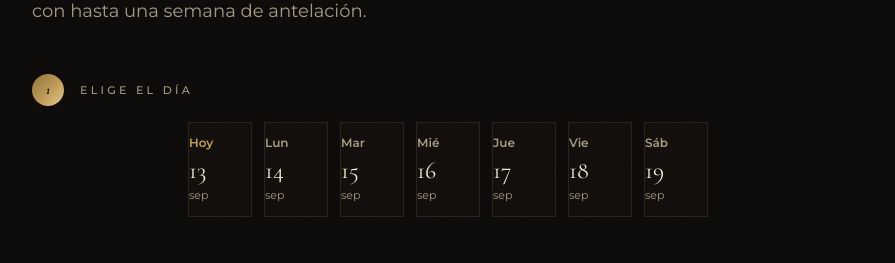
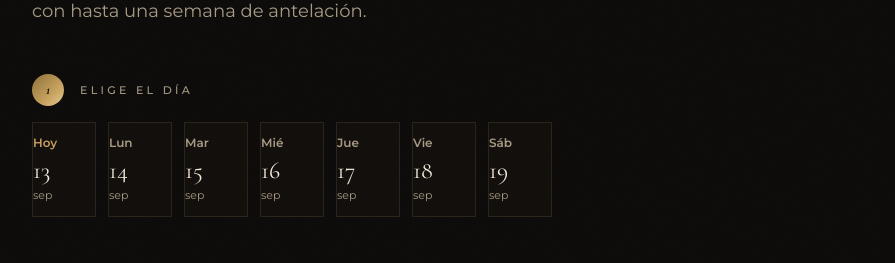
Before and after one commit to Nagomu26/your-barber-luxe, a React (Vite) app: page / in a window 1280 px wide. Shown: the part 3780-4043 px from the top of the page, without its empty margins (192-1087 px from the left). Built offline with nearby package versions, Linux system fonts and the light colour scheme; no server answers.

Commit message:
Fix: dias de reserva en fila unica alineada a izquierda con scroll

```diff
--- a/src/components/site/Booking.tsx
+++ b/src/components/site/Booking.tsx
@@ -254,7 +254,7 @@ export function Booking({ onOpenLegal }: { onOpenLegal: (docId: LegalDocId) => v
           <Reveal>
             <Paso numero={1} titulo="Elige el día">
               <div
-                className="flex flex-wrap justify-center gap-3"
+                className="flex gap-3 overflow-x-auto pb-2"
                 role="listbox"
                 aria-label="Selecciona un día"
               >
```
